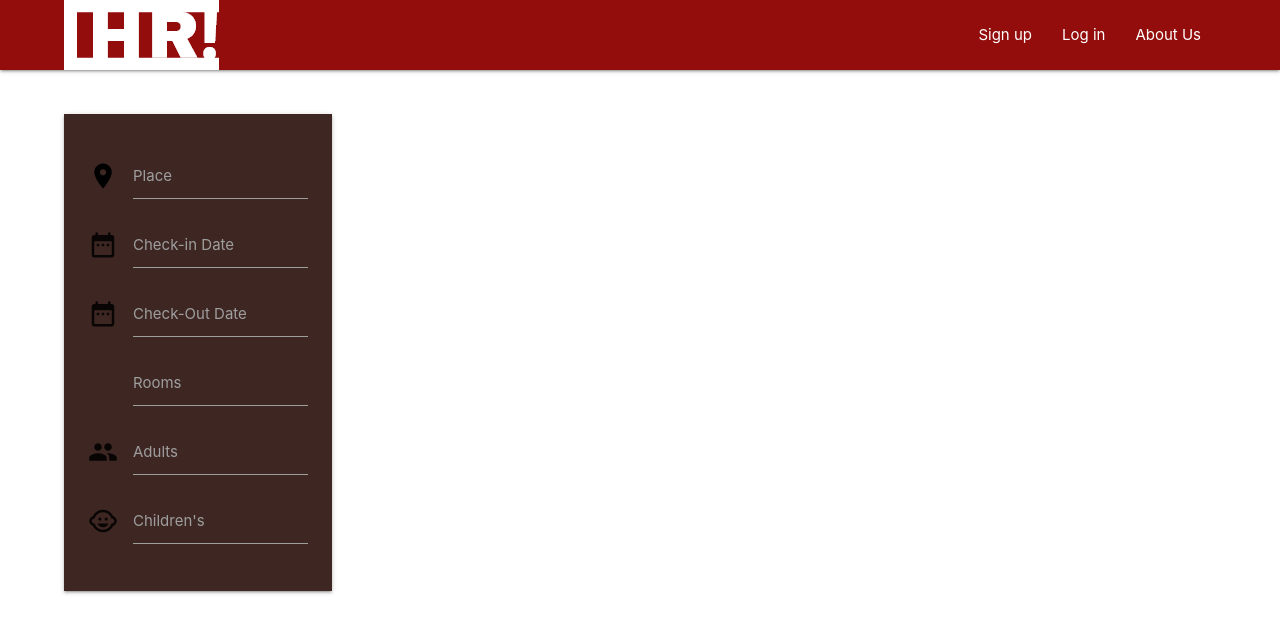
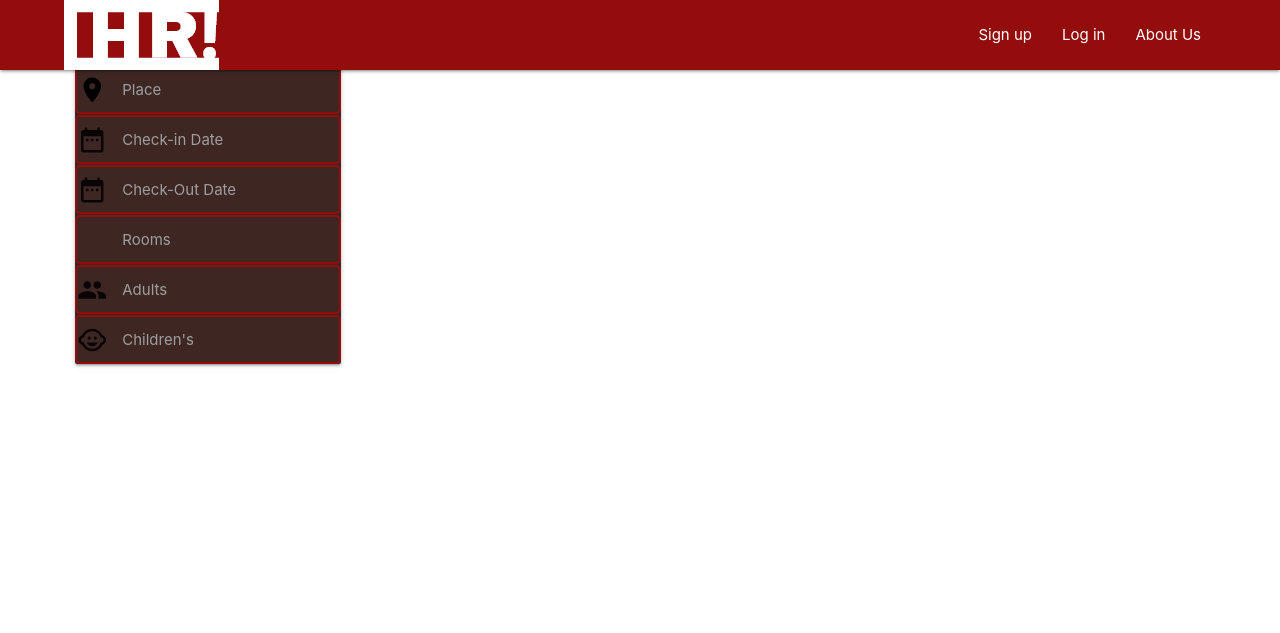
Before and after one commit to RakibCSE/hotel-recsys, a Django app: template templates/hotel_app/search_result.html in a window 1280 px wide. Shown: the top 633 px of the page. Run offline with Django 3.2, Linux system fonts and the light colour scheme; the template is opened without the code that fills it, so the values that code supplies are empty; parts of the project's set-up code (start-up, migrations or seed data) failed here and were passed over; some libraries are stand-ins or nearby versions; some web fonts are replaced.

Commit message:
search view style changed

```diff
--- a/static/css/search_view_style.css
+++ b/static/css/search_view_style.css
@@ -1,42 +1,74 @@
+input {
+    margin-bottom: 0 !important;
+    border: none !important;
+    box-shadow: none !important;
+}
+
+input:focus {
+    border-bottom: none !important;
+    box-shadow: none !important;
+}
+
+.input-field {
+    margin: 1px 0 1px 0;
+    border: 2px solid #930d0d;
+    border-radius: 5px;
+}
+
 .top-row {
     margin-top: 50px;
 }
 
-.col .row{
-    margin-left: 0;
-    margin-right: 0;
-}
-
-.pxc {
-    height: 200px;
-    border: 1px solid #6d0707;
-}
-
-.responsive-img {
-    width: 93%;
-    height: 198px !important;
-}
-
-.col {
-    padding: 0 !important;
-}
-
-.row {
-    margin-right: 0 !important;
-    margin-bottom: 30px;
-}
-
 .hotel_name {
-    font-size: 1.4rem;
+    font-size: 1.8rem;
     font-weight: 700;
 }
 
 .hotel-price {
-    font-size: 1.5rem;
+    font-size: 2rem;
     font-weight: 800;
 }
 
+.search-box {
+    padding: 0;
+    margin: 0;
+}
+
+.search-button {
+    padding: 20px !important;
+}
+
+.row {
+    margin: 0;
+    padding: 0;
+}
+
+.col {
+    margin: 0;
+    padding: 0;
+}
+
 .card-panel {
-    margin: 0 20px 0 0;
-    border-radius: 0;
+    height: inherit !important;
+    padding:0;
+    margin: 0 0 20px 0;
 }
+
+.hotel-detail-col {
+    padding-left: 0 !important;
+    padding-right: 0 !important;
+}
+
+.blank {
+    margin: 8%;
+}
+
+@media only screen and (min-width: 991px) {
+    .row .col.large3 {
+        width: 18.3% !important;
+    }
+
+    .row .col.large1 {
+        width: 15% !important;
+    }
+}
```
